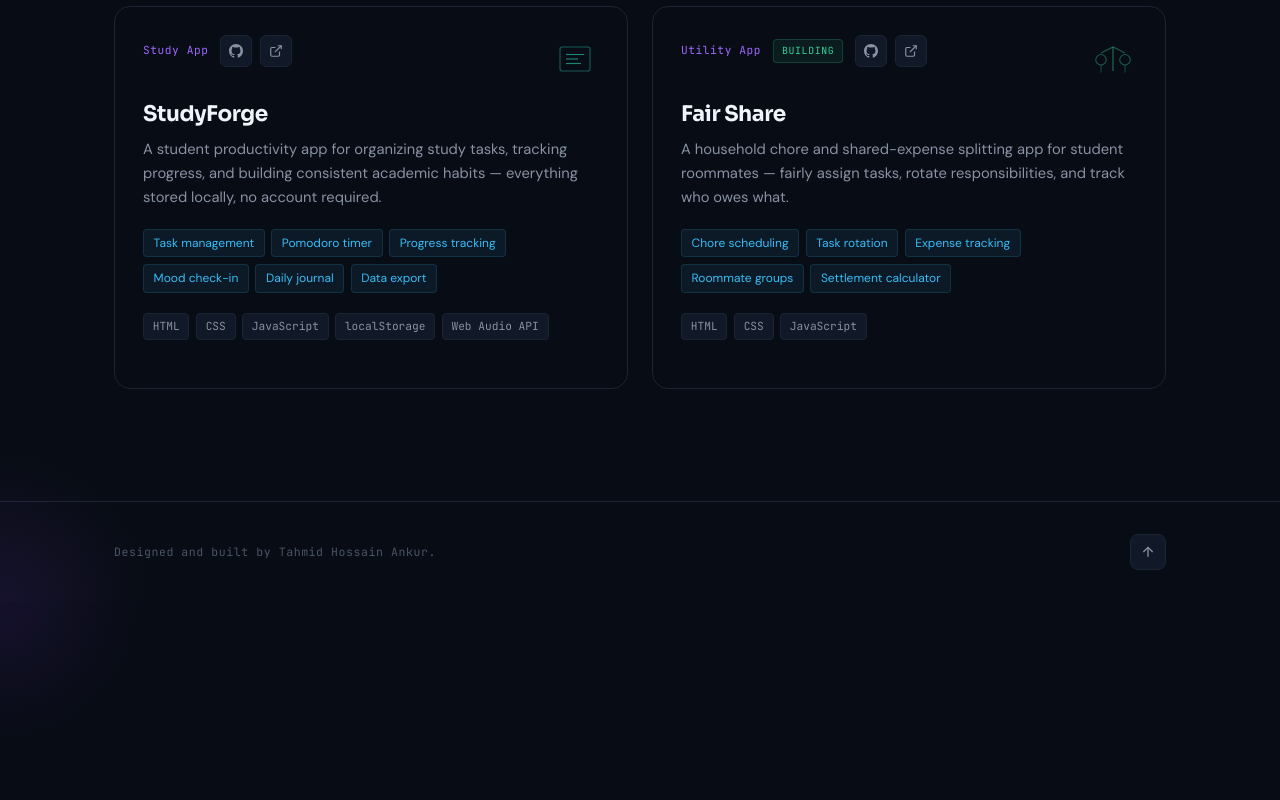
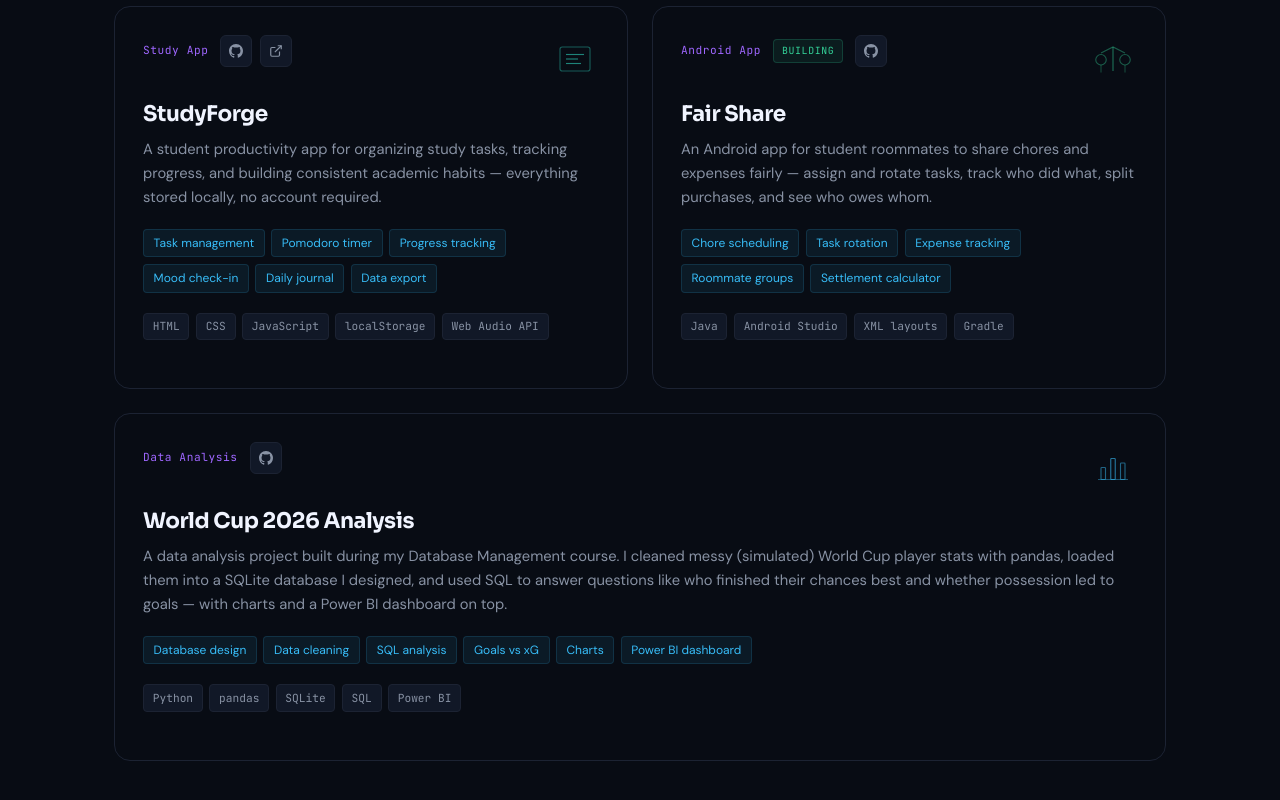
Before and after one commit to tahmidankur/portfolio, a website: page projects.html in a window 1280 px wide. Shown: the part 1220-2020 px from the top of the page. Before the commit the page ends 1822 px from the top, so only its background shows below. Drawn offline with Linux system fonts and the light colour scheme; files whose address does not match are found by name.

Commit message:
renamed to Mini SIEM, fixed Fair Share links, added World Cup analysis and updated readme

```diff
--- a/projects.html
+++ b/projects.html
@@ -59,16 +59,16 @@
 
       <div class="projects-grid">
 
-        <!-- Wide card: mini-siem -->
-        <article class="project-card wide reveal" aria-label="mini-siem project">
+        <!-- Wide card: Mini SIEM -->
+        <article class="project-card wide reveal" aria-label="Mini SIEM project">
           <div class="card-header">
             <div class="card-meta">
               <span class="project-type mono">Security Tool</span>
               <div class="card-links">
-                <a href="https://github.com/tahmidankur/mini-siem" class="icon-link" aria-label="View mini-siem on GitHub" title="GitHub">
+                <a href="https://github.com/tahmidankur/mini-siem" class="icon-link" aria-label="View Mini SIEM on GitHub" title="GitHub">
                   <svg viewBox="0 0 24 24" fill="currentColor" aria-hidden="true"><path d="M12 0C5.374 0 0 5.373 0 12c0 5.302 3.438 9.8 8.207 11.387.599.111.793-.261.793-.577v-2.234c-3.338.726-4.033-1.416-4.033-1.416-.546-1.387-1.333-1.756-1.333-1.756-1.089-.745.083-.729.083-.729 1.205.084 1.839 1.237 1.839 1.237 1.07 1.834 2.807 1.304 3.492.997.107-.775.418-1.305.762-1.604-2.665-.305-5.467-1.334-5.467-5.931 0-1.311.469-2.381 1.236-3.221-.124-.303-.535-1.524.117-3.176 0 0 1.008-.322 3.301 1.23A11.509 11.509 0 0 1 12 5.803c1.02.005 2.047.138 3.006.404 2.291-1.552 3.297-1.23 3.297-1.23.653 1.653.242 2.874.118 3.176.77.84 1.235 1.911 1.235 3.221 0 4.609-2.807 5.624-5.479 5.921.43.372.823 1.102.823 2.222v3.293c0 .319.192.694.801.576C20.566 21.797 24 17.3 24 12c0-6.627-5.373-12-12-12z"/></svg>
                 </a>
-                <a href="https://mini-siem-xup9tgpprnay5uk8fs8kof.streamlit.app" class="icon-link" aria-label="View mini-siem live demo" title="Live Demo">
+                <a href="https://mini-siem-xup9tgpprnay5uk8fs8kof.streamlit.app" class="icon-link" aria-label="View Mini SIEM live demo" title="Live Demo">
                   <svg viewBox="0 0 24 24" fill="none" stroke="currentColor" stroke-width="2" aria-hidden="true"><path d="M18 13v6a2 2 0 0 1-2 2H5a2 2 0 0 1-2-2V8a2 2 0 0 1 2-2h6"/><polyline points="15 3 21 3 21 9"/><line x1="10" y1="14" x2="21" y2="3"/></svg>
                 </a>
               </div>
@@ -78,7 +78,7 @@
             </div>
           </div>
 
-          <h3 class="project-title">mini-siem</h3>
+          <h3 class="project-title">Mini SIEM</h3>
           <p class="project-desc">A small intrusion detection tool that reads SSH and web server logs, stores them in SQLite, and flags brute force logins, SQL injection attempts and directory scanning. Each alert is tagged with its MITRE ATT&amp;CK technique and shown in a Streamlit dashboard where you can drill into the raw log lines behind it.</p>
 
           <div class="project-features">
@@ -223,14 +223,11 @@
         <article class="project-card reveal reveal-delay-1" aria-label="Fair Share project">
           <div class="card-header">
             <div class="card-meta">
-              <span class="project-type mono">Utility App</span>
+              <span class="project-type mono">Android App</span>
               <span class="wip-badge mono">Building</span>
               <div class="card-links">
-                <a href="#" class="icon-link" aria-label="View Fair Share on GitHub" title="GitHub">
+                <a href="https://github.com/tahmidankur/Fair-Share-Android" class="icon-link" aria-label="View Fair Share on GitHub" title="GitHub">
                   <svg viewBox="0 0 24 24" fill="currentColor" aria-hidden="true"><path d="M12 0C5.374 0 0 5.373 0 12c0 5.302 3.438 9.8 8.207 11.387.599.111.793-.261.793-.577v-2.234c-3.338.726-4.033-1.416-4.033-1.416-.546-1.387-1.333-1.756-1.333-1.756-1.089-.745.083-.729.083-.729 1.205.084 1.839 1.237 1.839 1.237 1.07 1.834 2.807 1.304 3.492.997.107-.775.418-1.305.762-1.604-2.665-.305-5.467-1.334-5.467-5.931 0-1.311.469-2.381 1.236-3.221-.124-.303-.535-1.524.117-3.176 0 0 1.008-.322 3.301 1.23A11.509 11.509 0 0 1 12 5.803c1.02.005 2.047.138 3.006.404 2.291-1.552 3.297-1.23 3.297-1.23.653 1.653.242 2.874.118 3.176.77.84 1.235 1.911 1.235 3.221 0 4.609-2.807 5.624-5.479 5.921.43.372.823 1.102.823 2.222v3.293c0 .319.192.694.801.576C20.566 21.797 24 17.3 24 12c0-6.627-5.373-12-12-12z"/></svg>
-                </a>
-                <a href="#" class="icon-link" aria-label="View Fair Share live demo" title="Live Demo">
-                  <svg viewBox="0 0 24 24" fill="none" stroke="currentColor" stroke-width="2" aria-hidden="true"><path d="M18 13v6a2 2 0 0 1-2 2H5a2 2 0 0 1-2-2V8a2 2 0 0 1 2-2h6"/><polyline points="15 3 21 3 21 9"/><line x1="10" y1="14" x2="21" y2="3"/></svg>
                 </a>
               </div>
             </div>
@@ -240,7 +237,7 @@
           </div>
 
           <h3 class="project-title">Fair Share</h3>
-          <p class="project-desc">A household chore and shared-expense splitting app for student roommates — fairly assign tasks, rotate responsibilities, and track who owes what.</p>
+          <p class="project-desc">An Android app for student roommates to share chores and expenses fairly — assign and rotate tasks, track who did what, split purchases, and see who owes whom.</p>
 
           <div class="project-features">
             <span class="feature-tag">Chore scheduling</span>
@@ -251,9 +248,47 @@
           </div>
 
           <div class="tech-stack">
-            <span class="tech-pill">HTML</span>
-            <span class="tech-pill">CSS</span>
-            <span class="tech-pill">JavaScript</span>
+            <span class="tech-pill">Java</span>
+            <span class="tech-pill">Android Studio</span>
+            <span class="tech-pill">XML layouts</span>
+            <span class="tech-pill">Gradle</span>
+          </div>
+        </article>
+
+        <!-- Wide card: World Cup 2026 analysis -->
+        <article class="project-card wide reveal" aria-label="World Cup 2026 Analysis project">
+          <div class="card-header">
+            <div class="card-meta">
+              <span class="project-type mono">Data Analysis</span>
+              <div class="card-links">
+                <a href="https://github.com/tahmidankur/fifa-wc2026-analysis" class="icon-link" aria-label="View World Cup 2026 Analysis on GitHub" title="GitHub">
+                  <svg viewBox="0 0 24 24" fill="currentColor" aria-hidden="true"><path d="M12 0C5.374 0 0 5.373 0 12c0 5.302 3.438 9.8 8.207 11.387.599.111.793-.261.793-.577v-2.234c-3.338.726-4.033-1.416-4.033-1.416-.546-1.387-1.333-1.756-1.333-1.756-1.089-.745.083-.729.083-.729 1.205.084 1.839 1.237 1.839 1.237 1.07 1.834 2.807 1.304 3.492.997.107-.775.418-1.305.762-1.604-2.665-.305-5.467-1.334-5.467-5.931 0-1.311.469-2.381 1.236-3.221-.124-.303-.535-1.524.117-3.176 0 0 1.008-.322 3.301 1.23A11.509 11.509 0 0 1 12 5.803c1.02.005 2.047.138 3.006.404 2.291-1.552 3.297-1.23 3.297-1.23.653 1.653.242 2.874.118 3.176.77.84 1.235 1.911 1.235 3.221 0 4.609-2.807 5.624-5.479 5.921.43.372.823 1.102.823 2.222v3.293c0 .319.192.694.801.576C20.566 21.797 24 17.3 24 12c0-6.627-5.373-12-12-12z"/></svg>
+                </a>
+              </div>
+            </div>
+            <div class="project-accent accent-blue" aria-hidden="true">
+              <svg viewBox="0 0 64 64" fill="none"><line x1="12" y1="50" x2="52" y2="50" stroke="currentColor" stroke-width="1.5" opacity="0.4"/><rect x="16" y="34" width="6" height="16" rx="1" stroke="currentColor" stroke-width="1.5" opacity="0.5"/><rect x="29" y="22" width="6" height="28" rx="1" stroke="currentColor" stroke-width="1.5" opacity="0.6"/><rect x="42" y="28" width="6" height="22" rx="1" stroke="currentColor" stroke-width="1.5" opacity="0.5"/></svg>
+            </div>
+          </div>
+
+          <h3 class="project-title">World Cup 2026 Analysis</h3>
+          <p class="project-desc">A data analysis project built during my Database Management course. I cleaned messy (simulated) World Cup player stats with pandas, loaded them into a SQLite database I designed, and used SQL to answer questions like who finished their chances best and whether possession led to goals — with charts and a Power BI dashboard on top.</p>
+
+          <div class="project-features">
+            <span class="feature-tag">Database design</span>
+            <span class="feature-tag">Data cleaning</span>
+            <span class="feature-tag">SQL analysis</span>
+            <span class="feature-tag">Goals vs xG</span>
+            <span class="feature-tag">Charts</span>
+            <span class="feature-tag">Power BI dashboard</span>
+          </div>
+
+          <div class="tech-stack">
+            <span class="tech-pill">Python</span>
+            <span class="tech-pill">pandas</span>
+            <span class="tech-pill">SQLite</span>
+            <span class="tech-pill">SQL</span>
+            <span class="tech-pill">Power BI</span>
           </div>
         </article>
 
```
Also changed, not shown: index.html (+16 -17 lines), README.md.
